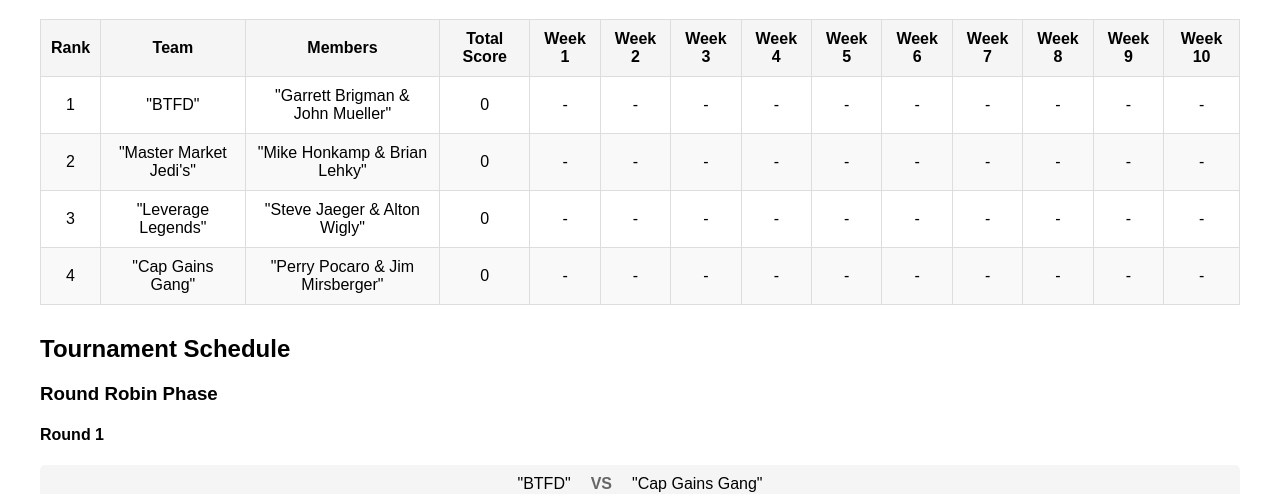
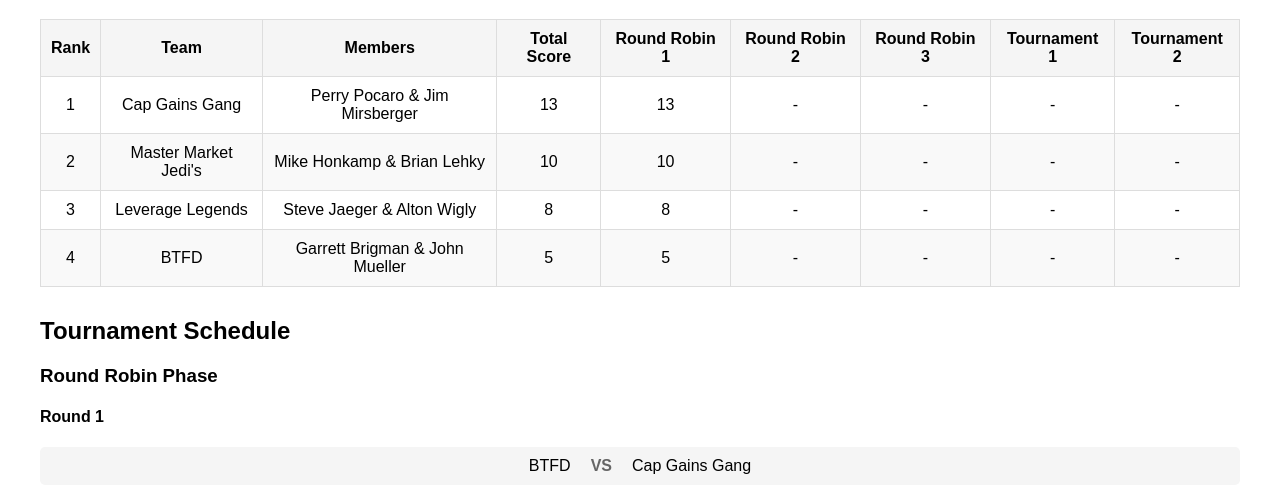
Before and after one commit to bbrigmga/Dana_Golf_League, a plain HTML site: page index.html in a window 1280 px wide. Shown: the part 310-804 px from the top of the page. Drawn offline with Linux system fonts and the light colour scheme.

Commit message:
Update leaderboard to show 3 round robin and 2 tournament rounds

```diff
--- a/index.html
+++ b/index.html
@@ -18,16 +18,11 @@
                 <th>Team</th>
                 <th>Members</th>
                 <th>Total Score</th>
-                <th>Week 1</th>
-                <th>Week 2</th>
-                <th>Week 3</th>
-                <th>Week 4</th>
-                <th>Week 5</th>
-                <th>Week 6</th>
-                <th>Week 7</th>
-                <th>Week 8</th>
-                <th>Week 9</th>
-                <th>Week 10</th>
+                <th>Round Robin 1</th>
+                <th>Round Robin 2</th>
+                <th>Round Robin 3</th>
+                <th>Tournament 1</th>
+                <th>Tournament 2</th>
             </tr>
         </thead>
         <tbody id="leaderboardBody">
--- a/script.js
+++ b/script.js
@@ -2,16 +2,21 @@ let teams = [];
 let roundRobinMatches = [];
 let bracketMatches = [];
 
-async function fetchLeaderboard() {
-    try {
-        const response = await fetch('scores.csv');
-        const csvText = await response.text();
-        const rows = csvText.split('\n');
-        const headers = rows[0].split(',');
+function fetchLeaderboard() {
+    // Hardcode the current scores.csv content
+    const csvContent = `"team_name","team_members","round_1","round_2","round_3"
+"BTFD","Garrett Brigman & John Mueller","5","0","0"
+"Master Market Jedi's","Mike Honkamp & Brian Lehky","10","0","0"
+"Leverage Legends","Steve Jaeger & Alton Wigly","8","0","0"
+"Cap Gains Gang","Perry Pocaro & Jim Mirsberger","13","0","0"`;
+
+    const rows = csvContent.split('\n');
+    const headers = rows[0].split(',').map(h => h.replace(/"/g, ''));
 
     // Parse CSV into team data
     const data = rows.slice(1).filter(row => row.trim()).map(row => {
-            const values = row.split(',');
+        // Split by comma but handle quoted values
+        const values = row.split(',').map(v => v.replace(/"/g, ''));
         const team = {
             team_name: values[0],
             team_members: values[1]
@@ -25,24 +30,20 @@ async function fetchLeaderboard() {
 
     console.log('Loaded teams:', data);
     return data;
-    } catch (error) {
-        console.error('Error loading teams:', error);
-        return [];
-    }
 }
 
-async function displayLeaderboard() {
+function displayLeaderboard() {
     const leaderboardBody = document.getElementById('leaderboardBody');
     leaderboardBody.innerHTML = '';
 
-    const data = await fetchLeaderboard();
+    const data = fetchLeaderboard();
     if (!data || data.length === 0) return;
 
     // Map the data to our team structure
     teams = data.map(row => {
         // Extract round scores from the row
         const scores = [];
-        for (let i = 1; i <= 10; i++) {
+        for (let i = 1; i <= 5; i++) {
             const score = row[`round_${i}`];
             scores.push(score ? parseInt(score) : null);
         }
@@ -89,7 +90,7 @@ async function displayLeaderboard() {
             <td>${team.members}</td>
             <td>${team.totalScore}</td>
             ${team.scores.map(score => `<td>${score || '-'}</td>`).join('')}
-            ${Array(10 - team.scores.length).fill('<td>-</td>').join('')}
+            ${Array(5 - team.scores.length).fill('<td>-</td>').join('')}
         `;
         leaderboardBody.appendChild(tr);
     });
@@ -111,7 +112,8 @@ function generateRoundRobinSchedule() {
     }
 
     const n = uniqueTeams.length;
-    const rounds = n - 1;
+    // Limit to 3 rounds for round robin phase
+    const rounds = Math.min(3, n - 1);
     const half = n / 2;
 
     // Generate rounds using Circle Method
@@ -224,9 +226,9 @@ function displayBracket() {
     });
 }
 
-async function init() {
+function init() {
     try {
-        await displayLeaderboard();
+        displayLeaderboard();
         // Show bracket button after round robin is complete
         const bracketBtn = document.createElement('button');
         bracketBtn.textContent = 'Generate Championship Bracket';
@@ -238,4 +240,4 @@ async function init() {
     }
 }
 
-document.addEventListener('DOMContentLoaded', () => init().catch(console.error));
+document.addEventListener('DOMContentLoaded', init);
```
Lines whose indentation alone changed are shown as unchanged.
